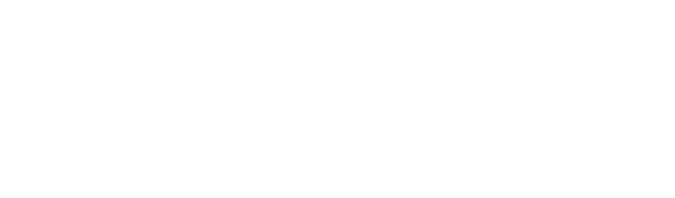
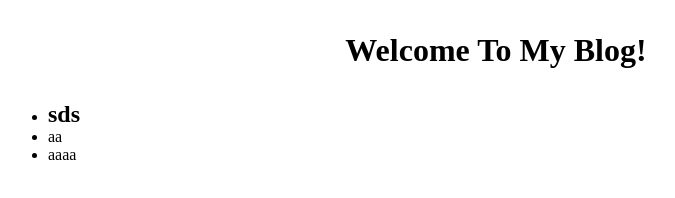
Before and after one commit to MicheleFumi/express-blog-intro, a website: page public/index.html in a window 1280 px wide. Shown: the whole page, without its empty margins (144-819 px from the left). Drawn offline with Linux system fonts and the light colour scheme.

Commit message:
add html style

```diff
--- a/app.js
+++ b/app.js
@@ -15,3 +15,9 @@
   })
 
   app.get('/post' ,postController.index)
+
+  app.get('/', (req, res) => {
+
+
+    res.send('Hello World!')
+  })
--- a/package.json
+++ b/package.json
@@ -11,6 +11,7 @@
   "license": "ISC",
   "description": "",
   "dependencies": {
+    "bootstrap": "^5.3.3",
     "express": "^4.21.1"
   }
 }
--- /dev/null
+++ b/public/css/style.css
@@ -0,0 +1,17 @@
+*{
+    margin: 0;
+    padding: 0;
+    box-sizing: border-box;
+}
+
+.container{
+    width: 70%;
+    margin: auto;
+
+}
+
+.text-center{
+    text-align:center ;
+    padding-top: 2rem ;
+    padding-bottom: 2rem;
+}
--- a/public/index.html
+++ b/public/index.html
@@ -4,9 +4,20 @@
     <meta charset="UTF-8">
     <meta name="viewport" content="width=device-width, initial-scale=1.0">
     <title>My Personal Blog</title>
+    <link rel="stylesheet" href="./css/style.css">
+
 </head>
 <body>
+    <div class="container">
+        <h1 class="text-center">Welcome To My Blog!</h1>
+        <ul>
+            <li><h2>sds</h2></li>
+            <li>aa</li>
+            <li>aaaa</li>
+        </ul>
+    </div>
 
 
+<script src="./js/main.js"></script>
 </body>
 </html>
```
Also changed, not shown: 1 other file.
